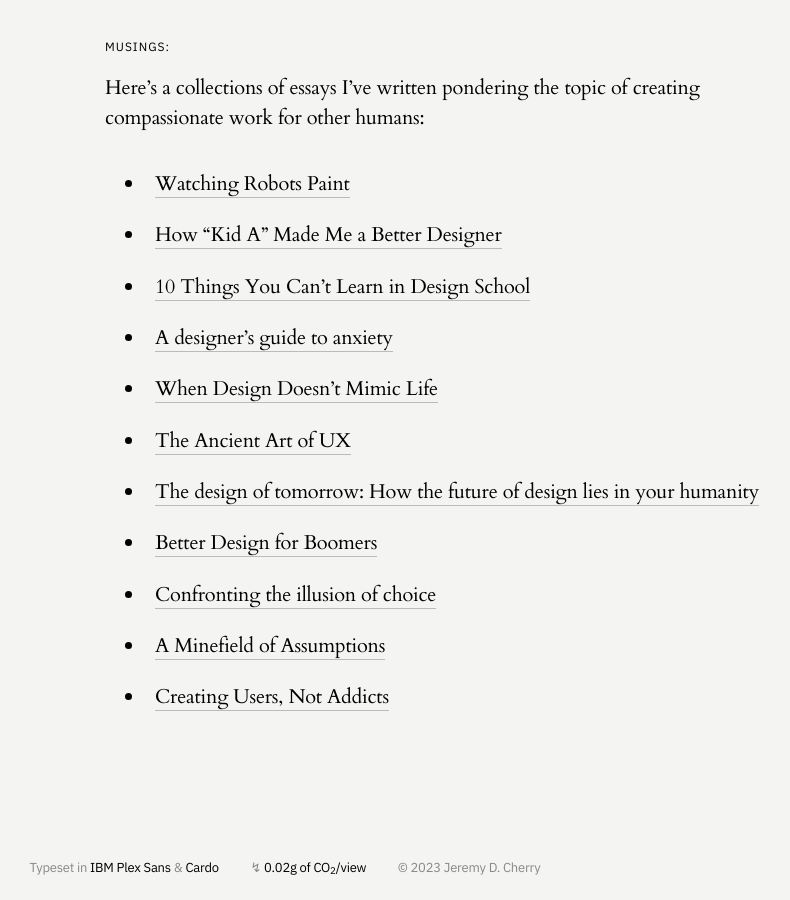
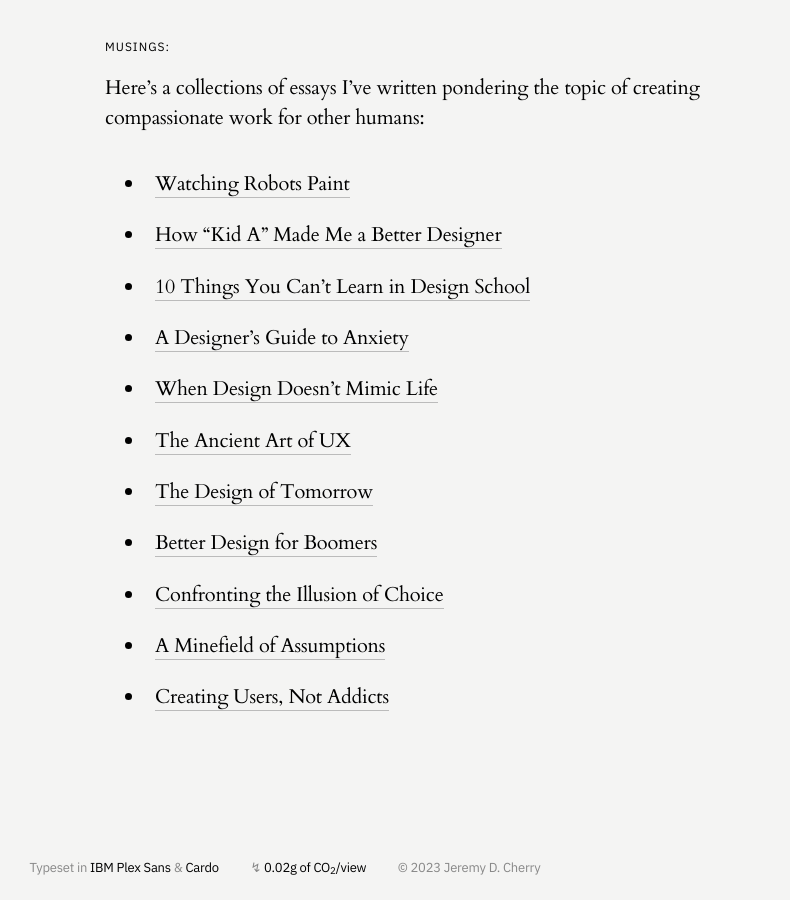
Before and after one commit to jeremydcherry/jeremydcherry.github.io, a Jekyll site: the page built from content/writing.md, in a window 1280 px wide and 900 px high, scrolled down 725 px. Shown: the whole window, without its empty margins (355-1145 px from the left). Built offline with Jekyll 4.4.1, drawn with Linux system fonts in a browser that asks for light colours.

Commit message:
Edited titles on writing

```diff
--- a/content/writing.md
+++ b/content/writing.md
@@ -35,17 +35,17 @@
 
 - [10 Things You Can’t Learn in Design School](https://www.journeygroup.com/essays/10-things-you-cant-learn-design-school)
 
-- [A designer’s guide to anxiety](https://medium.com/design-bootcamp/a-designers-guide-to-anxiety-6da57ffe3c12)
+- [A Designer’s Guide to Anxiety](https://medium.com/design-bootcamp/a-designers-guide-to-anxiety-6da57ffe3c12)
 
 - [When Design Doesn’t Mimic Life](https://www.journeygroup.com/essays/when-design-doesnt-mimic-life)
 
 - [The Ancient Art of UX](https://www.journeygroup.com/essays/ancient-art-ux)
 
-- [The design of tomorrow: How the future of design lies in your humanity](https://uxdesign.cc/the-design-of-tomorrow-how-the-future-of-design-lies-in-your-humanity-810a05995115)
+- [The Design of Tomorrow](https://uxdesign.cc/the-design-of-tomorrow-how-the-future-of-design-lies-in-your-humanity-810a05995115)
 
 - [Better Design for Boomers](https://www.journeygroup.com/essays/better-design-boomers)
 
-- [Confronting the illusion of choice](https://uxdesign.cc/confronting-the-illusion-of-choice-7e72b26978c8)
+- [Confronting the Illusion of Choice](https://uxdesign.cc/confronting-the-illusion-of-choice-7e72b26978c8)
 
 - [A Minefield of Assumptions](https://www.journeygroup.com/essays/minefield-assumptions)
 
```
